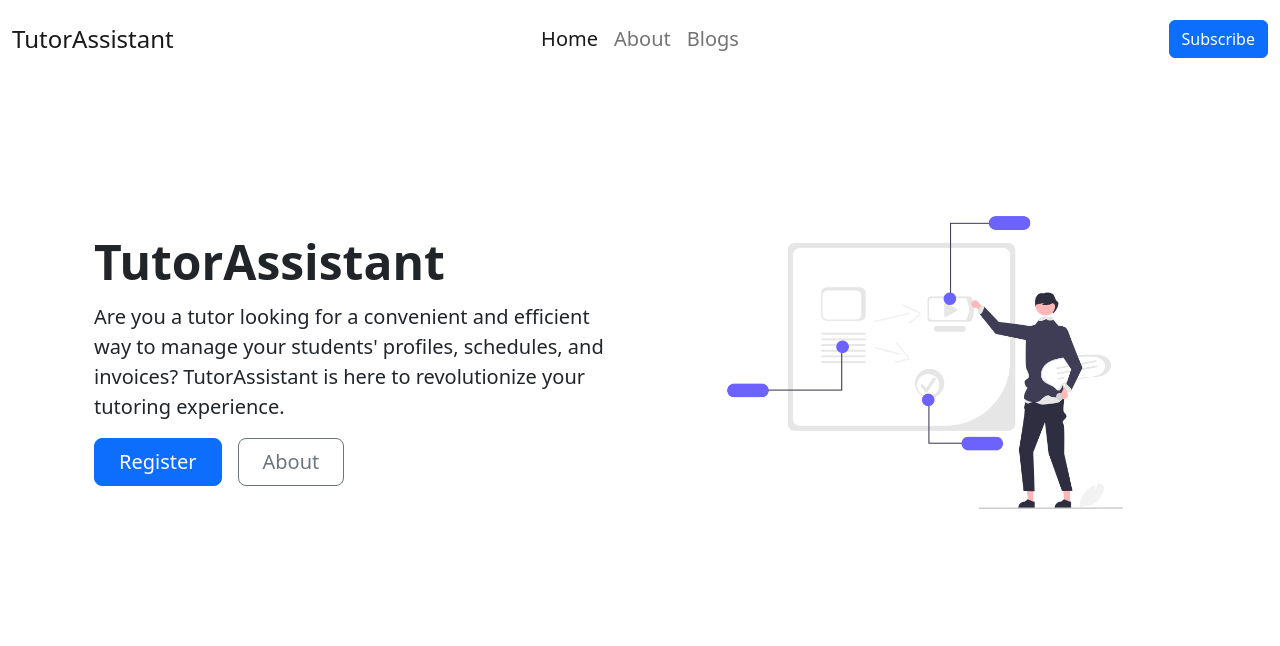
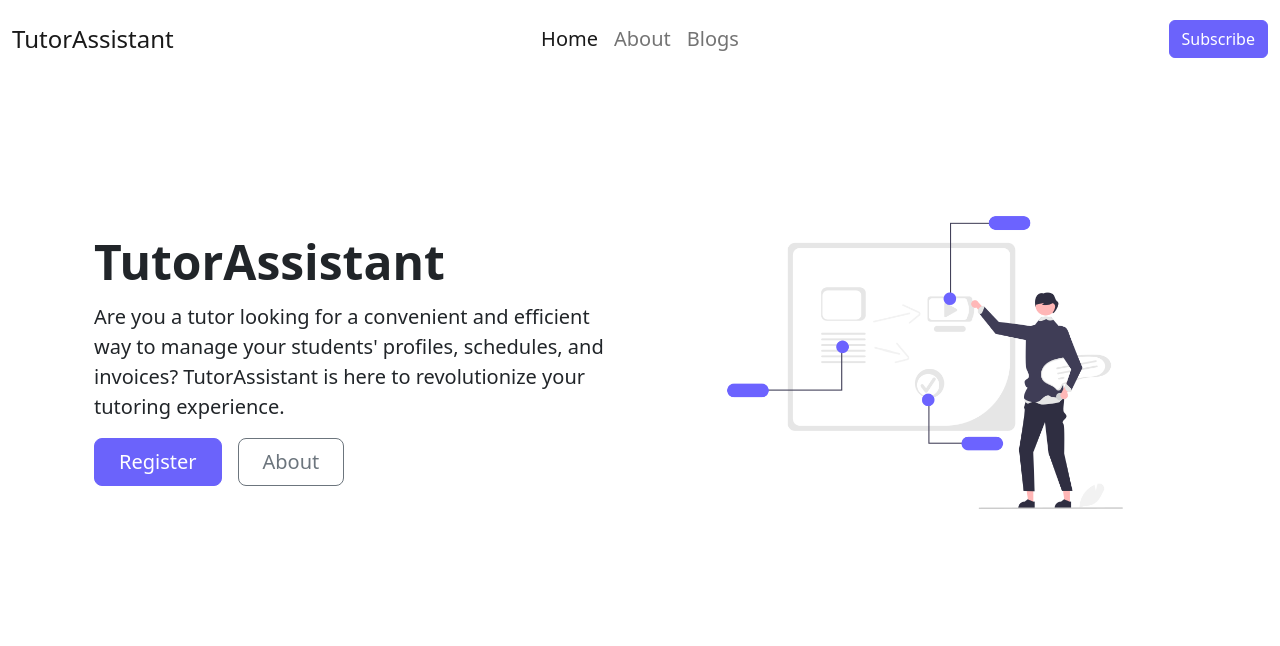
Before and after one commit to louiskwt/tutor_assistant, a Django app: page / in a window 1280 px wide. Shown: the top 646 px of the page. Run offline with Django 4.2, Linux system fonts and the light colour scheme.

Commit message:
updated and overrode primary btn style

```diff
--- /dev/null
+++ b/static/css/main.css
@@ -0,0 +1,33 @@
+:root {
+  --bs-btn-color: #fff;
+  --bs-btn-bg: #000000 !important;
+  --bs-btn-border-color: #0d6efd;
+  --bs-btn-hover-color: #fff;
+  --bs-btn-hover-bg: #0b5ed7;
+  --bs-btn-hover-border-color: #0a58ca;
+  --bs-btn-focus-shadow-rgb: 49, 132, 253;
+  --bs-btn-active-color: #fff;
+  --bs-btn-active-bg: #0a58ca;
+  --bs-btn-active-border-color: #0a53be;
+  --bs-btn-active-shadow: inset 0 3px 5px rgba(0, 0, 0, 0.125);
+  --bs-btn-disabled-color: #fff;
+  --bs-btn-disabled-bg: #0d6efd;
+  --bs-btn-disabled-border-color: #0d6efd;
+}
+
+.btn-primary {
+  --bs-btn-color: #fff;
+  --bs-btn-bg: #6b63fb !important;
+  --bs-btn-border-color: #6b63fb;
+  --bs-btn-hover-color: #fff;
+  --bs-btn-hover-bg: #7d14fd;
+  --bs-btn-hover-border-color: #7d14fd;
+  --bs-btn-focus-shadow-rgb: 125, 20, 253;
+  --bs-btn-active-color: #fff;
+  --bs-btn-active-bg: #7d14fd;
+  --bs-btn-active-border-color: #7d14fd;
+  --bs-btn-active-shadow: inset 0 3px 5px rgba(0, 0, 0, 0.125);
+  --bs-btn-disabled-color: #fff;
+  --bs-btn-disabled-bg: #0d6efd;
+  --bs-btn-disabled-border-color: #0d6efd;
+}
--- a/templates/base.html
+++ b/templates/base.html
@@ -1,3 +1,4 @@
+{% load static %}
 <!DOCTYPE html>
 <html lang="en">
   <head>
@@ -7,6 +8,8 @@
     <meta name="viewport" content="width=device-width, initial-scale=1" />
     <title>TutorAssistant</title>
     <link href="https://cdn.jsdelivr.net/npm/bootstrap@5.2.3/dist/css/bootstrap.min.css" rel="stylesheet" integrity="sha384-rbsA2VBKQhggwzxH7pPCaAqO46MgnOM80zW1RWuH61DGLwZJEdK2Kadq2F9CUG65" crossorigin="anonymous" />
+    <!-- Custom CSS -->
+    <link rel="stylesheet" href="{% static '/css/main.css' %}" />
   </head>
   <body>
     <nav class="navbar navbar-expand-lg bg-body-tertiary rounded py-3" aria-label="Thirteenth navbar example">
@@ -21,7 +24,7 @@
         </div>
 
         <div class="navbar-collapse d-lg-flex collapse" id="navbarsExample11">
-          <a class="navbar-brand col-lg-3 fs-4 me-0" href="{% url 'home' %}">TutorAssistant</a>
+          <a class="navbar-brand d-none d-lg-flex col-lg-3 fs-4 me-0" href="{% url 'home' %}">TutorAssistant</a>
           <ul class="navbar-nav col-lg-6 fs-5 justify-content-lg-center">
             <li class="nav-item">
               <a class="nav-link active" aria-current="page" href="{% url 'home' %}">Home</a>
@@ -41,7 +44,7 @@
               </ul>
             </li> -->
           </ul>
-          <div class="d-lg-flex col-lg-3 justify-content-lg-end">
+          <div class="d-none d-lg-flex col-lg-3 justify-content-lg-end">
             <button class="btn btn-primary">Subscribe</button>
           </div>
         </div>
```
